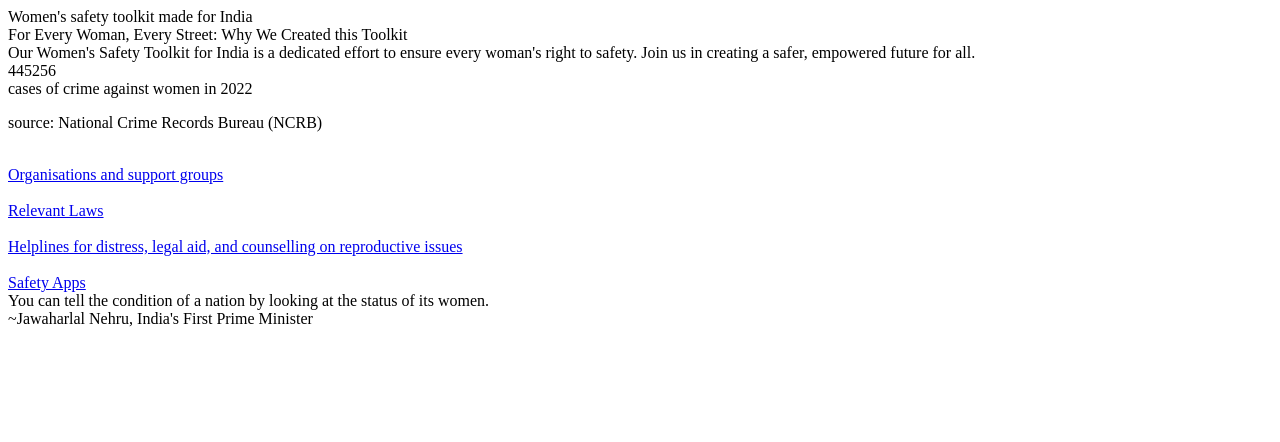
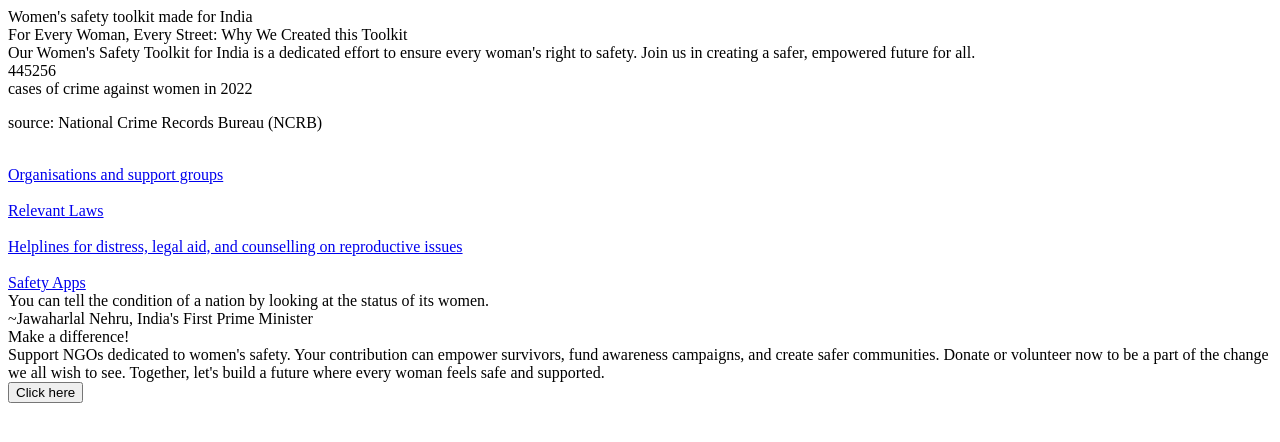
Before and after one commit to coderamen0/safety-toolkit, a plain HTML site: page index.html in a window 1280 px wide. Drawn offline with Linux system fonts and the light colour scheme.

Commit message:
Create call to action section

```diff
--- a/index.html
+++ b/index.html
@@ -58,5 +58,13 @@
         <div class = "text">You can tell the condition of a nation by looking at the status of its women.</div>
         <div class = "author"> ~Jawaharlal Nehru, India's First Prime Minister</div>
     </div>
+    <div class = "action">
+        <div class = "title">Make a difference!</div>
+        <div class = "info">
+            Support NGOs dedicated to women's safety. Your contribution can empower survivors, fund awareness campaigns, and create safer communities. Donate or volunteer now to be a part of the change we all wish to see.
+            Together, let's build a future where every woman feels safe and supported.
+        </div>
+        <button>Click here</button>
+    </div>
   </body>
 </html>
```
